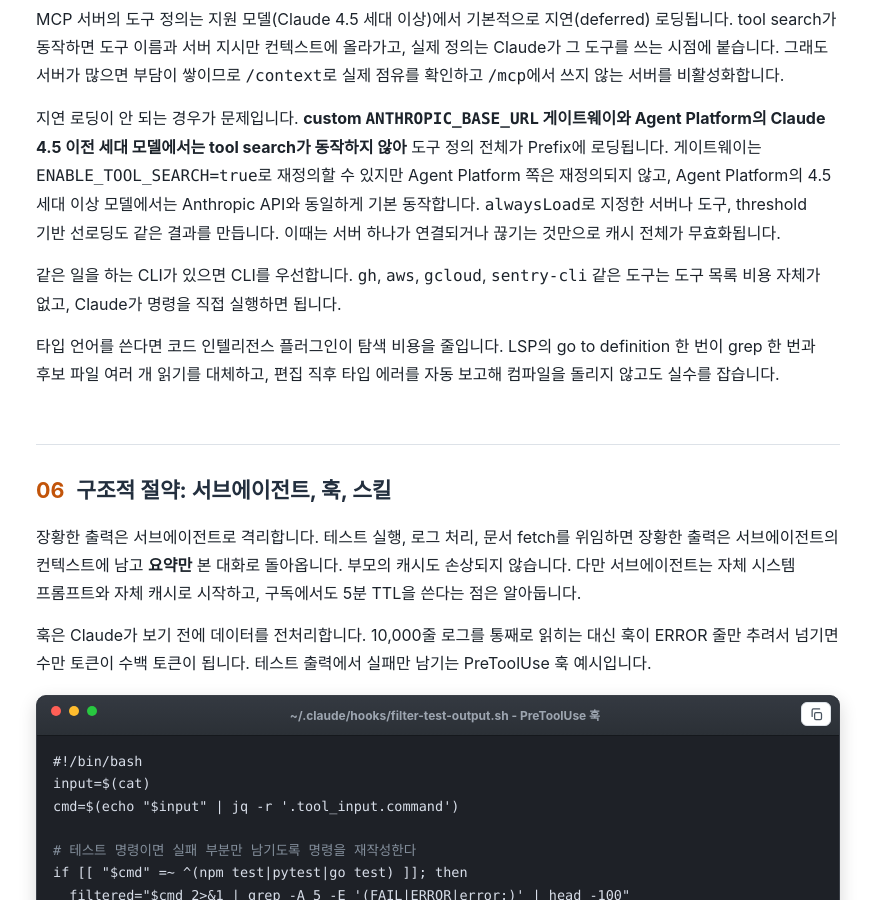
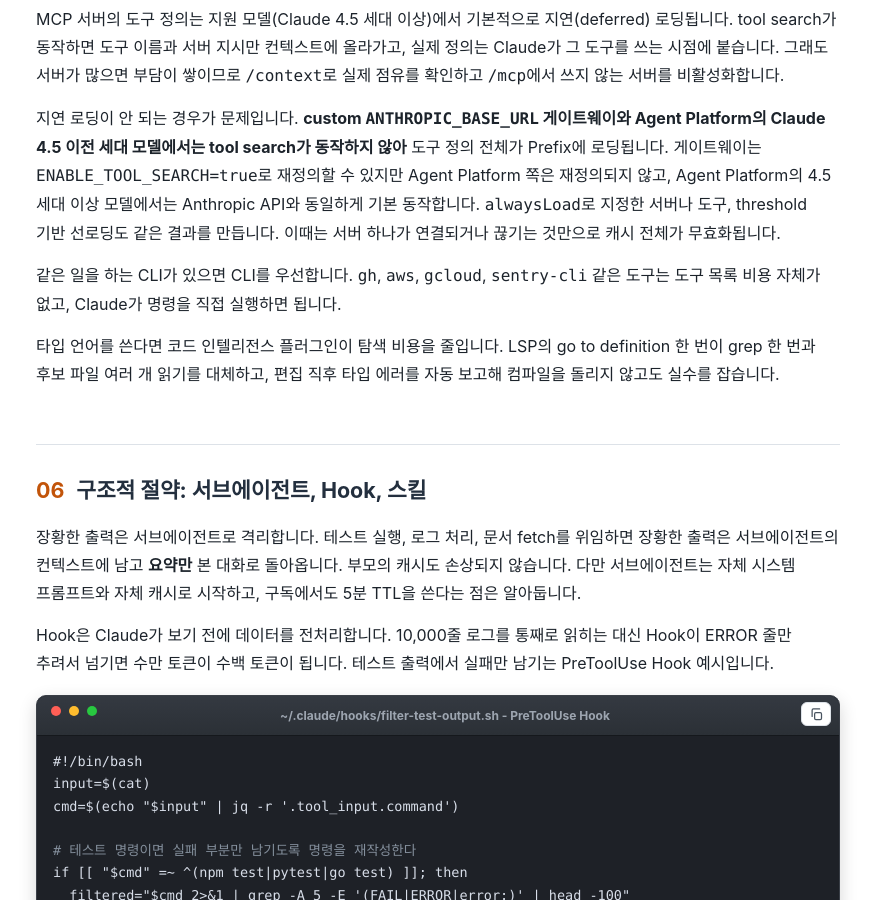
Before and after one commit to whchoi98/whchoi98.github.io, a Jekyll site: the page docs/techblog/aiml/claude-code-token-optimization-guide.html, which Jekyll copies as it is, in a window 1280 px wide and 900 px high, scrolled down 6364 px. Shown: the whole window, without its empty margins (202-1077 px from the left). Built offline with Jekyll 4.4.1, drawn with Linux system fonts in a browser that asks for light colours; some web fonts are replaced; some of the changed text lies outside the part shown.

Commit message:
docs: token-guide 표기 - 훅을 Hook으로

```diff
--- a/docs/techblog/aiml/claude-code-token-optimization-guide.html
+++ b/docs/techblog/aiml/claude-code-token-optimization-guide.html
@@ -677,7 +677,7 @@
     <li><span class="no">03</span><a href="#s3">컨텍스트 정리: /clear, /compact, /rewind</a></li>
     <li><span class="no">04</span><a href="#s4">모델 선택과 사고 깊이</a></li>
     <li><span class="no">05</span><a href="#s5">도구 오버헤드: MCP와 CLI</a></li>
-    <li><span class="no">06</span><a href="#s6">구조적 절약: 서브에이전트, 훅, 스킬</a></li>
+    <li><span class="no">06</span><a href="#s6">구조적 절약: 서브에이전트, Hook, 스킬</a></li>
     <li><span class="no">07</span><a href="#s7">캐시 경제학</a></li>
     <li><span class="no">08</span><a href="#s8">조직 비용 관리: 구독, Console, Bedrock</a></li>
     <li><span class="no">09</span><a href="#s9">상황별 요약과 결론</a></li>
@@ -1023,7 +1023,7 @@
 
 <!-- ===================== 06 ===================== -->
 <section class="sec" id="s6">
-  <h2><span class="no">06</span>구조적 절약: 서브에이전트, 훅, 스킬</h2>
+  <h2><span class="no">06</span>구조적 절약: 서브에이전트, Hook, 스킬</h2>
   <p>
     장황한 출력은 서브에이전트로 격리합니다. 테스트 실행, 로그 처리, 문서 fetch를 위임하면
     장황한 출력은 서브에이전트의 컨텍스트에 남고 <strong>요약만</strong> 본 대화로 돌아옵니다.
@@ -1032,13 +1032,13 @@
   </p>
 
   <p>
-    훅은 Claude가 보기 전에 데이터를 전처리합니다. 10,000줄 로그를 통째로 읽히는 대신 훅이
+    Hook은 Claude가 보기 전에 데이터를 전처리합니다. 10,000줄 로그를 통째로 읽히는 대신 Hook이
     ERROR 줄만 추려서 넘기면 수만 토큰이 수백 토큰이 됩니다. 테스트 출력에서 실패만 남기는
-    PreToolUse 훅 예시입니다.
+    PreToolUse Hook 예시입니다.
   </p>
 
   <div class="codeblock">
-    <div class="code-caption">~/.claude/hooks/filter-test-output.sh - PreToolUse 훅</div>
+    <div class="code-caption">~/.claude/hooks/filter-test-output.sh - PreToolUse Hook</div>
     <pre><code>#!/bin/bash
 input=$(cat)
 cmd=$(echo "$input" | jq -r '.tool_input.command')
@@ -1398,7 +1398,7 @@
   <p>
     2순위는 컨텍스트 정리 습관입니다. 작업 전환마다 <span class="mono">/clear</span>, CLAUDE.md 200줄 유지만으로
     가장 큰 낭비 경로가 닫힙니다. 3순위는 모델과 effort를 작업에 맞추는 것, 4순위는 세션 중
-    구성 변경을 멈춰 캐시를 지키는 것입니다. 서브에이전트, 훅, 스킬로 구조를 바꾸는 5순위는
+    구성 변경을 멈춰 캐시를 지키는 것입니다. 서브에이전트, Hook, 스킬로 구조를 바꾸는 5순위는
     앞의 습관이 잡힌 뒤에 하는 고정 투자이고, 1~4순위 없이 먼저 하면 효과가 측정되지 않습니다.
   </p>
 
```
